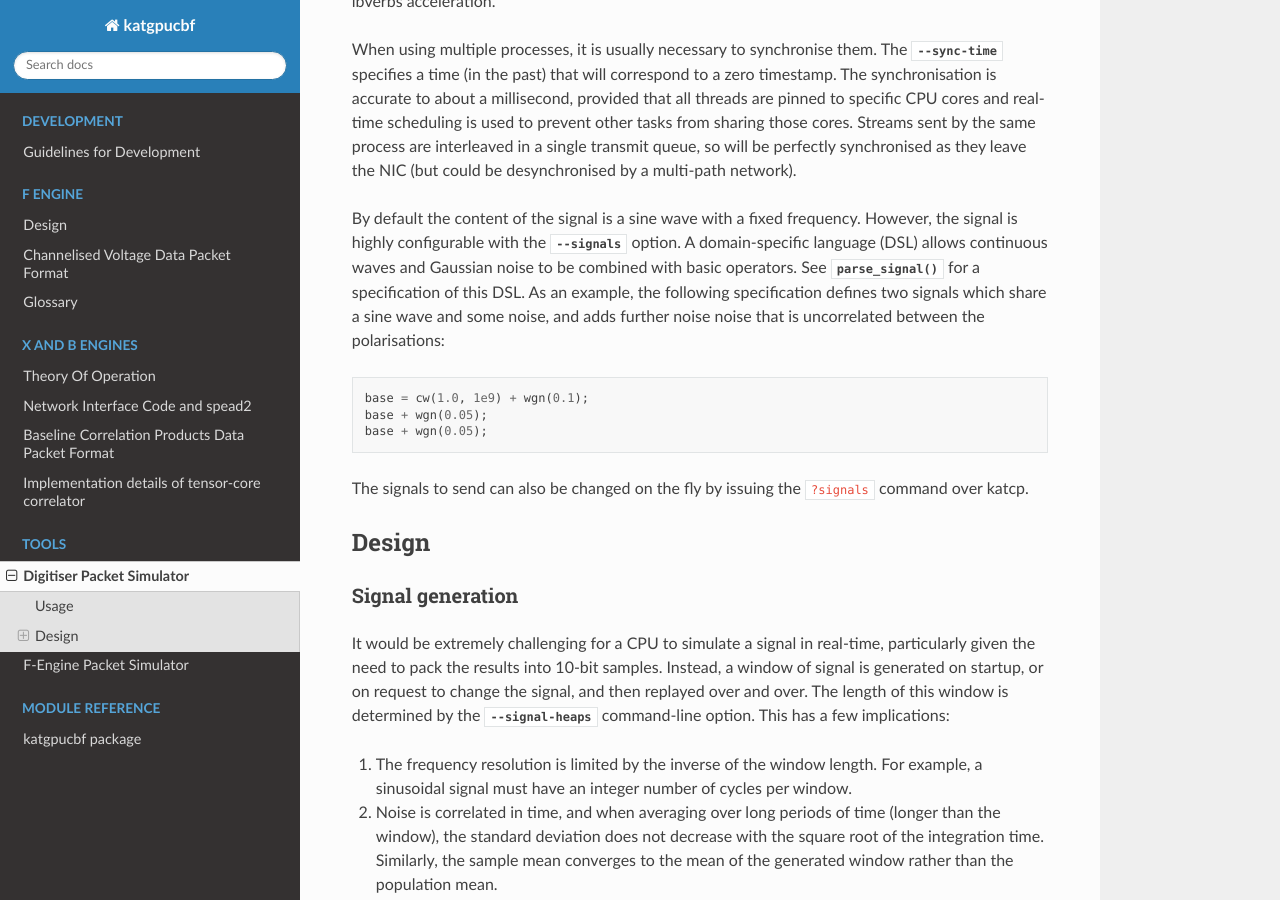
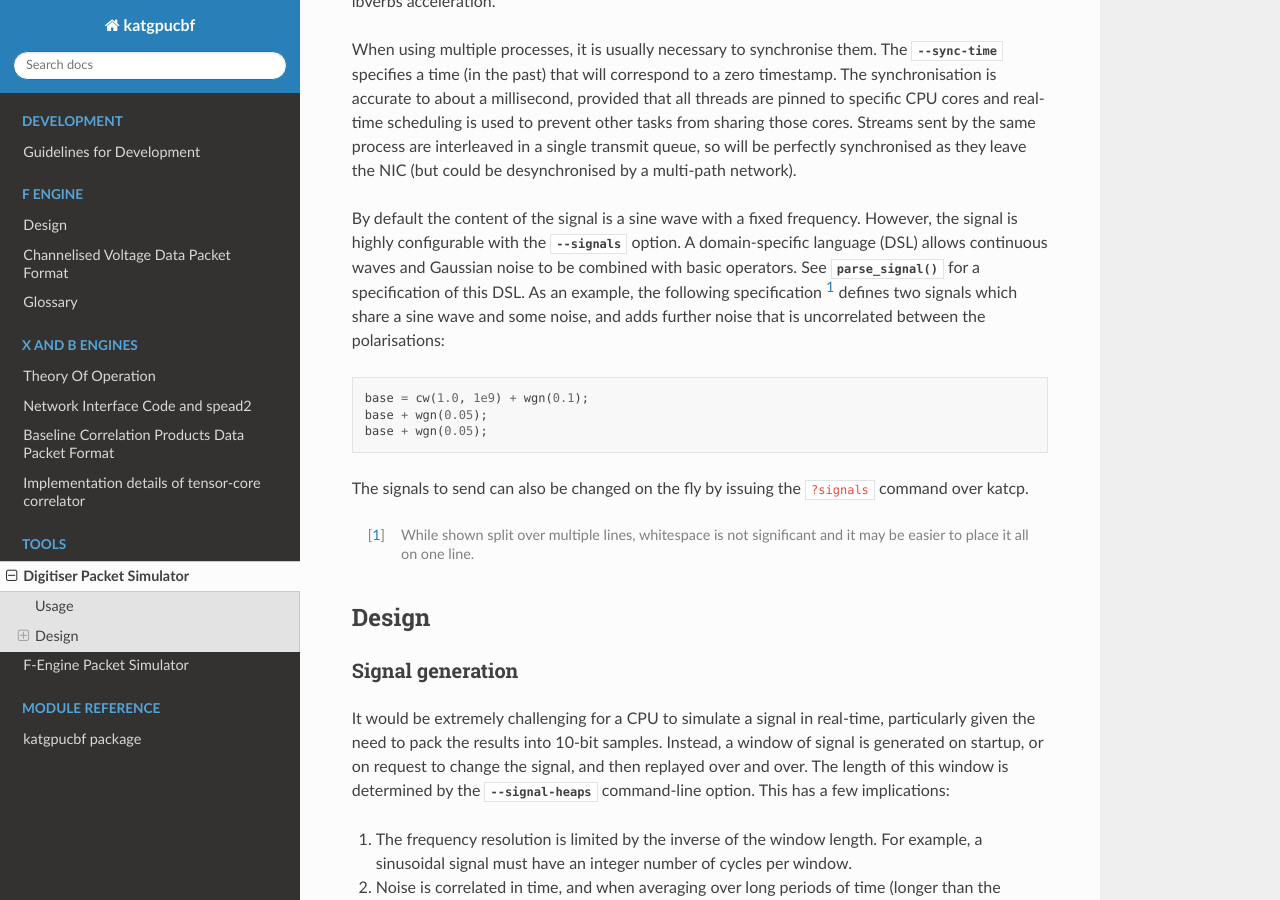
Before and after one commit to ska-sa/katgpucbf, a Sphinx documentation site: the page built from doc/dsim.rst, in a window 1280 px wide and 900 px high, scrolled down 419 px. Built offline with Sphinx 7.4.7 and the Read the Docs theme 2.0.0, drawn with Linux system fonts in a browser that asks for light colours; formulas are drawn with MathJax 3; the version number could not be read and is left out.

Commit message:
Clarify that DSL for signals can be written on one line

```diff
--- a/doc/dsim.rst
+++ b/doc/dsim.rst
@@ -28,8 +28,8 @@ By default the content of the signal is a sine wave with a fixed frequency.
 However, the signal is highly configurable with the :option:`!--signals`
 option. A domain-specific language (DSL) allows continuous waves and Gaussian
 noise to be combined with basic operators. See :func:`.parse_signal` for a
-specification of this DSL. As an example, the following specification defines
-two signals which share a sine wave and some noise, and adds further noise
+specification of this DSL. As an example, the following specification [#nl]_
+defines two signals which share a sine wave and some noise, and adds further
 noise that is uncorrelated between the polarisations:
 
 .. code::
@@ -40,6 +40,9 @@ noise that is uncorrelated between the polarisations:
 
 The signals to send can also be changed on the fly by issuing the ``?signals``
 command over katcp.
+
+.. [#nl] While shown split over multiple lines, whitespace is not significant
+   and it may be easier to place it all on one line.
 
 Design
 ------
```
